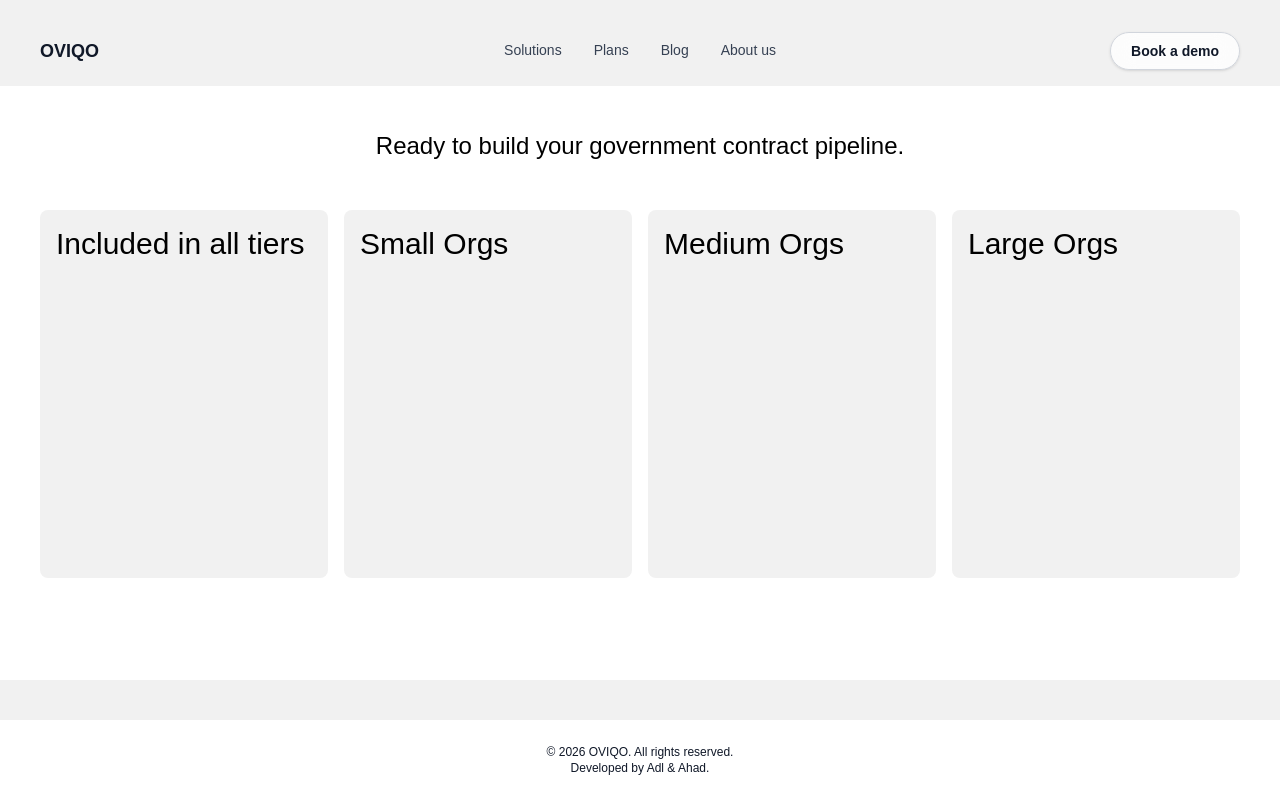
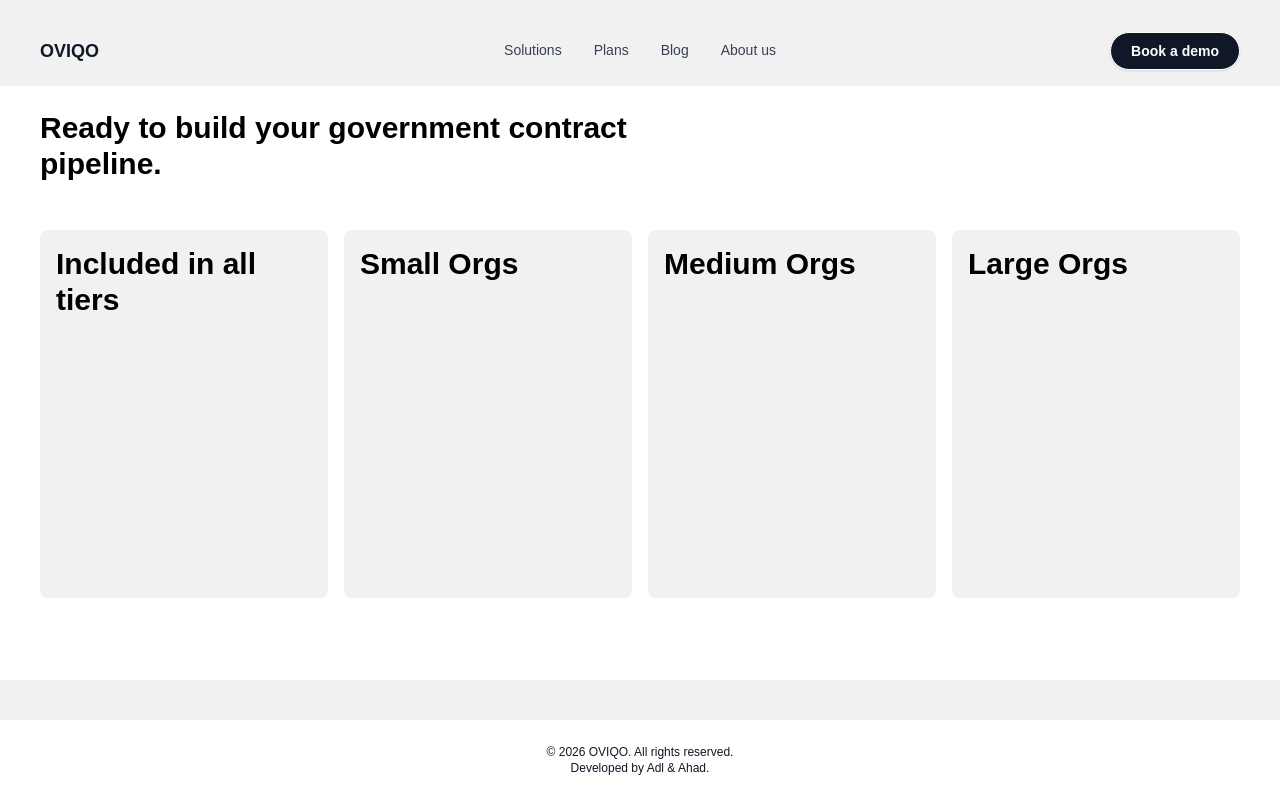
Before and after one commit to Oviqo-dev/oviqo-web, a Next.js app: page /plans in a window 1280 px wide. Built offline with nearby package versions, Linux system fonts and the light colour scheme.

Commit message:
redesigned the plans page with the title moved to the left

```diff
--- a/app/plans/page.tsx
+++ b/app/plans/page.tsx
@@ -96,7 +96,7 @@ export default function Plans() {
               className={`px-5 py-2 text-sm font-semibold rounded-full shadow-sm transition border ${
                 scrolled
                   ? 'bg-gray-900 text-white hover:bg-gray-800 border-transparent'
-                  : 'text-gray-900 bg-white/80 backdrop-blur-md border-gray-300 hover:bg-white'
+                  : 'text-white bg-gray-900 backdrop-blur-md hover:bg-gray-800'
               }`}
             >
               Book a demo
@@ -109,14 +109,18 @@ export default function Plans() {
 
         <section className="bg-white flex-1 h-full" id="solution">
           <div className="p-6 text-left text-black h-auto">
-            <div className="text-center mb-8 mt-5">
-              <h1 className="text-2xl">Ready to build your government contract pipeline.</h1>
+            <div className="flex">
+            <div className="text-left mb-8 ml-4 width-half flex-1">
+              <h1 className="text-3xl font-bold">Ready to build your government contract pipeline.</h1>
             </div>
+
+            <div className="flex-1"></div>
+           </div>
             <div className="flex p-2 h-auto  min-h-100">
-              <div className="flex-1 bg-[#f1f1f1] m-2 rounded-lg text-left h-auto p-4 text-3xl">Included in all tiers</div>
-              <div className="flex-1 bg-[#f1f1f1] m-2 rounded-lg text-left h-auto p-4 text-3xl">Small Orgs</div>
-              <div className="flex-1 bg-[#f1f1f1] m-2 rounded-lg text-left h-auto p-4 text-3xl">Medium Orgs</div>
-              <div className="flex-1 bg-[#f1f1f1] m-2 rounded-lg text-left h-auto p-4 text-3xl">Large Orgs</div>
+              <div className="flex-1 bg-[#f1f1f1] m-2 rounded-lg text-left h-auto p-4 text-3xl font-semibold">Included in all tiers</div>
+              <div className="flex-1 bg-[#f1f1f1] m-2 rounded-lg text-left h-auto p-4 text-3xl font-semibold">Small Orgs</div>
+              <div className="flex-1 bg-[#f1f1f1] m-2 rounded-lg text-left h-auto p-4 text-3xl font-semibold">Medium Orgs</div>
+              <div className="flex-1 bg-[#f1f1f1] m-2 rounded-lg text-left h-auto p-4 text-3xl font-semibold">Large Orgs</div>
             </div>
           </div>
         </section>
```
